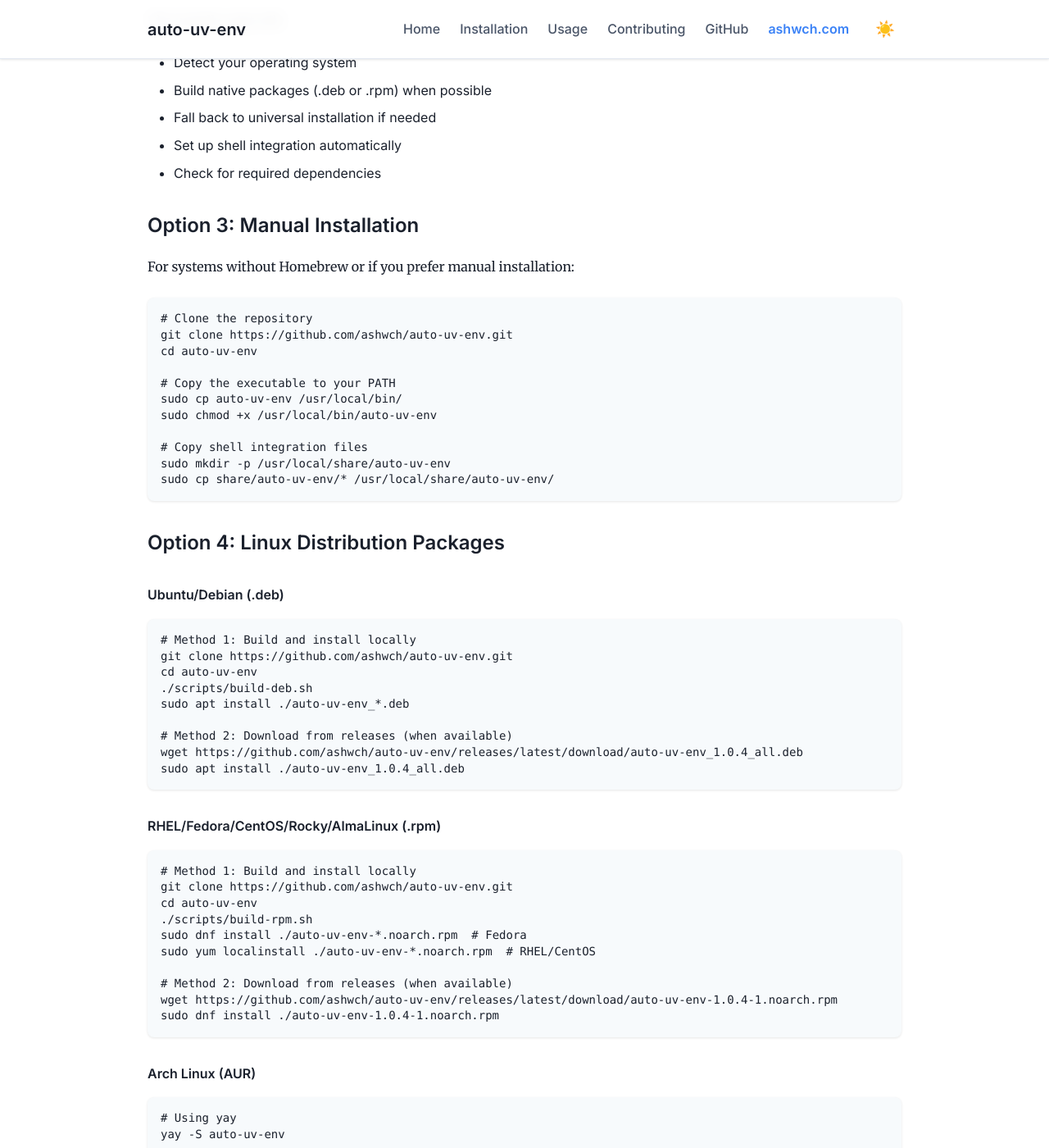
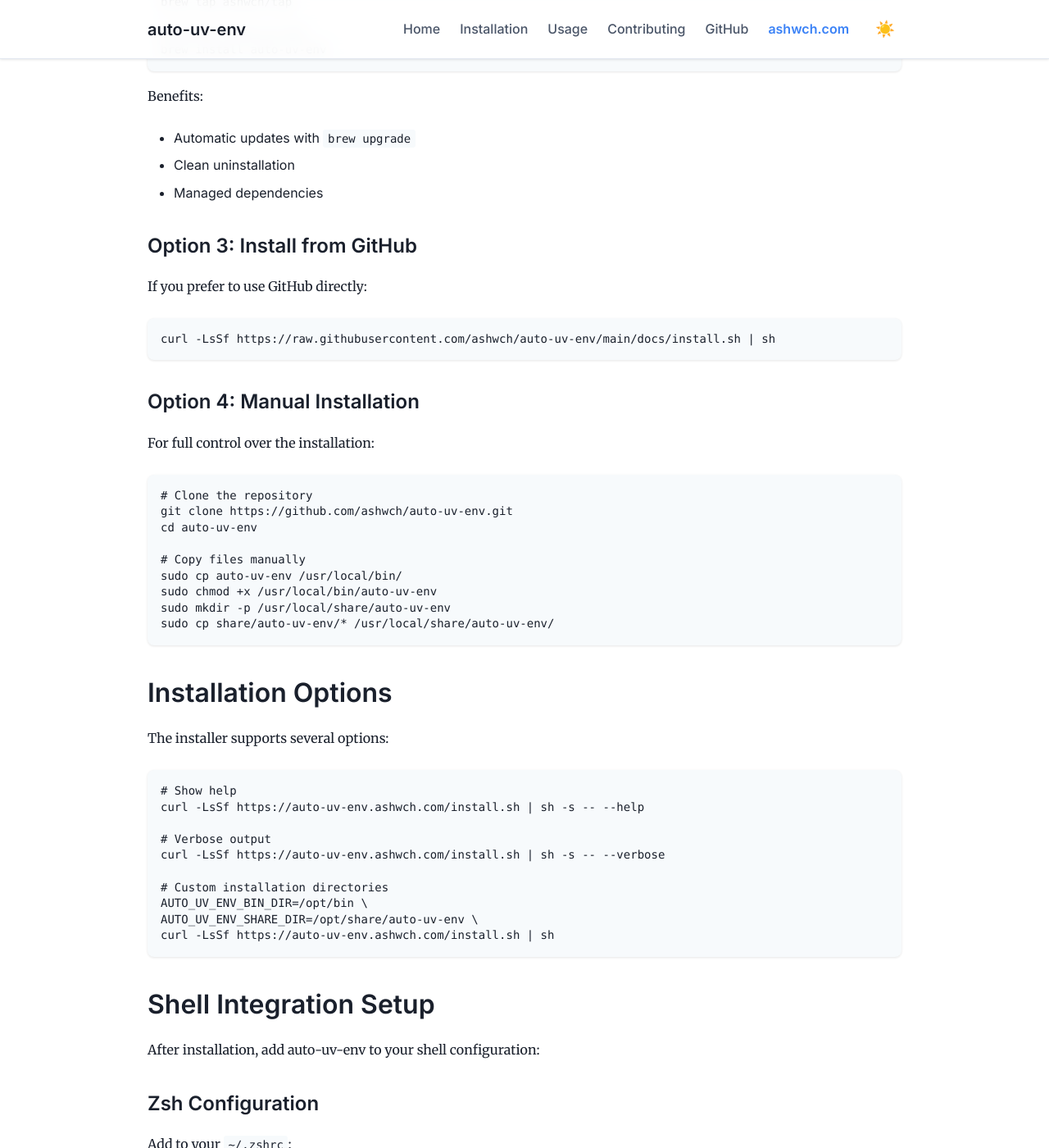
Before and after one commit to ashwch/auto-uv-env, a Jekyll site: the page built from docs/installation.md, in a window 1280 px wide and 1400 px high, scrolled down 1124 px. Shown: the whole window at 82% size. Built offline with Jekyll 4.4.1, drawn with Linux system fonts in a browser that asks for light colours; some of the changed text lies outside the part shown.

Commit message:
feat: Implement streamlined installer based on UV's approach
This commit replaces the complex multi-script installation system with
a single, elegant installer script inspired by UV's installation approach.

Key improvements:
- Single command installation: curl -LsSf https://auto-uv-env.ashwch.com/install.sh | sh
- Works on macOS, Linux, BSD - any POSIX-compliant system
- Smart platform detection including macOS Rosetta handling
- Respects XDG base directory specification
- Automatic shell integration for bash, zsh, and fish
- Clear user feedback with colored output
- Homebrew detection on macOS with recommendation
- Robust error handling and fallback mechanisms

Changes:
- Added docs/install.sh - main installer script
- Added docs/uninstall.sh - clean uninstallation script
- Archived old installation scripts to scripts/legacy/
- Removed packaging/ directory (no longer needed)
- Updated all documentation to use new installation method
- Added CI workflow to test installer on multiple platforms
- Maintained Homebrew as primary option for macOS

The new installer provides a much better user experience:
1. One command works everywhere
2. No need to choose between different scripts
3. Automatic platform detection
4. Clear progress messages
5. Proper error handling

Homebrew remains the recommended method for macOS users, but the
universal installer provides a great alternative for all systems.

````diff
--- a/docs/installation.md
+++ b/docs/installation.md
@@ -17,9 +17,24 @@ curl -LsSf https://astral.sh/uv/install.sh | sh
 
 ## Installation Methods
 
-### Option 1: Homebrew (macOS/Linux) 🍺
+### Option 1: Quick Install (Recommended) 🚀
 
-The easiest way to install auto-uv-env:
+The simplest way to install auto-uv-env on any system:
+
+```bash
+curl -LsSf https://auto-uv-env.ashwch.com/install.sh | sh
+```
+
+This installer:
+- Works on macOS, Linux, and BSD systems
+- Detects your platform automatically
+- Installs to `~/.local/bin` by default (respects XDG)
+- Sets up shell integration for bash, zsh, and fish
+- Suggests Homebrew on macOS (if available)
+
+### Option 2: Homebrew (macOS preferred) 🍺
+
+For macOS users with Homebrew:
 
 ```bash
 # Add the tap
@@ -29,101 +44,50 @@ brew tap ashwch/tap
 brew install auto-uv-env
 ```
 
-### Option 2: Install Script (Universal)
+Benefits:
+- Automatic updates with `brew upgrade`
+- Clean uninstallation
+- Managed dependencies
 
-Works on Ubuntu, Debian, RHEL, Fedora, CentOS, Rocky Linux, AlmaLinux, and more:
+### Option 3: Install from GitHub
+
+If you prefer to use GitHub directly:
 
 ```bash
-# Install latest version
-curl -sSL https://raw.githubusercontent.com/ashwch/auto-uv-env/main/scripts/install.sh | bash
-
-# Install specific version
-curl -sSL https://raw.githubusercontent.com/ashwch/auto-uv-env/main/scripts/install.sh | bash -s -- 1.0.4
-
-# Install with options
-curl -sSL https://raw.githubusercontent.com/ashwch/auto-uv-env/main/scripts/install.sh | bash -s -- --help
+curl -LsSf https://raw.githubusercontent.com/ashwch/auto-uv-env/main/docs/install.sh | sh
 ```
 
-The install script will:
-- Detect your operating system
-- Build native packages (.deb or .rpm) when possible
-- Fall back to universal installation if needed
-- Set up shell integration automatically
-- Check for required dependencies
+### Option 4: Manual Installation
 
-### Option 3: Manual Installation
-
-For systems without Homebrew or if you prefer manual installation:
+For full control over the installation:
 
 ```bash
 # Clone the repository
 git clone https://github.com/ashwch/auto-uv-env.git
 cd auto-uv-env
 
-# Copy the executable to your PATH
+# Copy files manually
 sudo cp auto-uv-env /usr/local/bin/
 sudo chmod +x /usr/local/bin/auto-uv-env
-
-# Copy shell integration files
 sudo mkdir -p /usr/local/share/auto-uv-env
 sudo cp share/auto-uv-env/* /usr/local/share/auto-uv-env/
 ```
 
-### Option 4: Linux Distribution Packages
+## Installation Options
 
-#### Ubuntu/Debian (.deb)
+The installer supports several options:
 
 ```bash
-# Method 1: Build and install locally
-git clone https://github.com/ashwch/auto-uv-env.git
-cd auto-uv-env
-./scripts/build-deb.sh
-sudo apt install ./auto-uv-env_*.deb
+# Show help
+curl -LsSf https://auto-uv-env.ashwch.com/install.sh | sh -s -- --help
 
-# Method 2: Download from releases (when available)
-wget https://github.com/ashwch/auto-uv-env/releases/latest/download/auto-uv-env_1.0.4_all.deb
-sudo apt install ./auto-uv-env_1.0.4_all.deb
-```
+# Verbose output
+curl -LsSf https://auto-uv-env.ashwch.com/install.sh | sh -s -- --verbose
 
-#### RHEL/Fedora/CentOS/Rocky/AlmaLinux (.rpm)
-
-```bash
-# Method 1: Build and install locally
-git clone https://github.com/ashwch/auto-uv-env.git
-cd auto-uv-env
-./scripts/build-rpm.sh
-sudo dnf install ./auto-uv-env-*.noarch.rpm  # Fedora
-sudo yum localinstall ./auto-uv-env-*.noarch.rpm  # RHEL/CentOS
-
-# Method 2: Download from releases (when available)
-wget https://github.com/ashwch/auto-uv-env/releases/latest/download/auto-uv-env-1.0.4-1.noarch.rpm
-sudo dnf install ./auto-uv-env-1.0.4-1.noarch.rpm
-```
-
-#### Arch Linux (AUR)
-
-```bash
-# Using yay
-yay -S auto-uv-env
-
-# Using manual build
-git clone https://aur.archlinux.org/auto-uv-env.git
-cd auto-uv-env
-makepkg -si
-```
-
-### Option 5: Direct Download
-
-```bash
-# Download the latest release
-curl -LO https://github.com/ashwch/auto-uv-env/archive/v1.0.4.tar.gz
-tar -xzf v1.0.4.tar.gz
-cd auto-uv-env-1.0.4
-
-# Install
-sudo cp auto-uv-env /usr/local/bin/
-sudo mkdir -p /usr/local/share/auto-uv-env
-sudo cp share/auto-uv-env/* /usr/local/share/auto-uv-env/
+# Custom installation directories
+AUTO_UV_ENV_BIN_DIR=/opt/bin \
+AUTO_UV_ENV_SHARE_DIR=/opt/share/auto-uv-env \
+curl -LsSf https://auto-uv-env.ashwch.com/install.sh | sh
 ```
 
 ## Shell Integration Setup
@@ -202,6 +166,13 @@ sudo cp share/auto-uv-env/* /usr/local/share/auto-uv-env/
 
 ## Uninstallation
 
+### Using the Uninstaller
+
+```bash
+# If installed with the install script
+curl -LsSf https://auto-uv-env.ashwch.com/uninstall.sh | sh
+```
+
 ### With Homebrew
 
 ```bash
@@ -214,13 +185,17 @@ brew untap ashwch/tap
 ```bash
 # Remove the executable
 sudo rm /usr/local/bin/auto-uv-env
+# Or if installed in ~/.local/bin
+rm ~/.local/bin/auto-uv-env
 
 # Remove shell integration files
 sudo rm -rf /usr/local/share/auto-uv-env
+# Or if installed in ~/.local/share
+rm -rf ~/.local/share/auto-uv-env
 
 # Remove from shell configuration
 # Edit ~/.zshrc, ~/.bashrc, or ~/.config/fish/config.fish
-# and remove the source line
+# and remove the auto-uv-env source line
 ```
 
 ## Troubleshooting
````
Also changed, not shown: docs/index.md (+6 -11 lines), .github/workflows/test-installer.yml (added), README.md, 10 other files.
